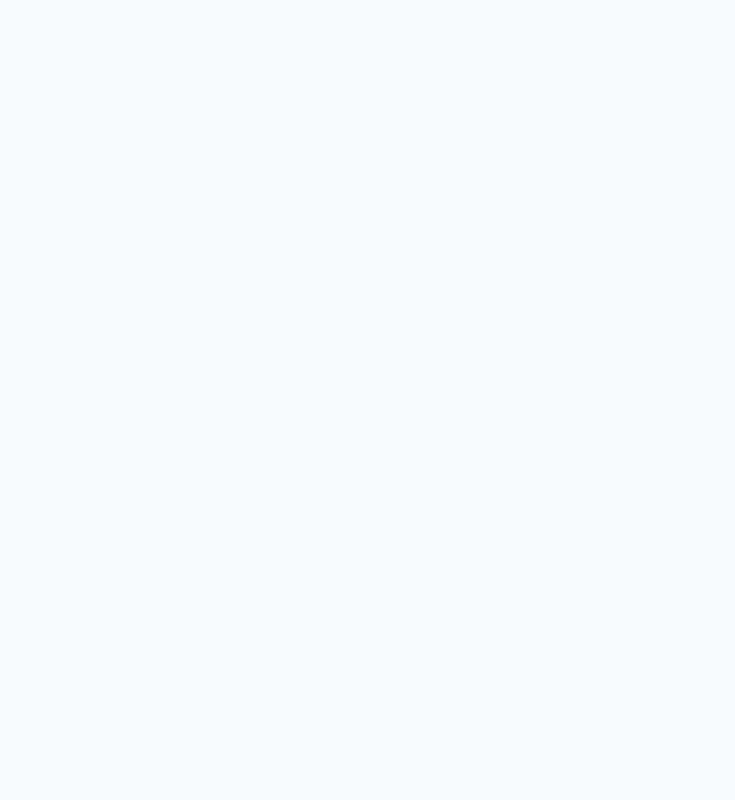
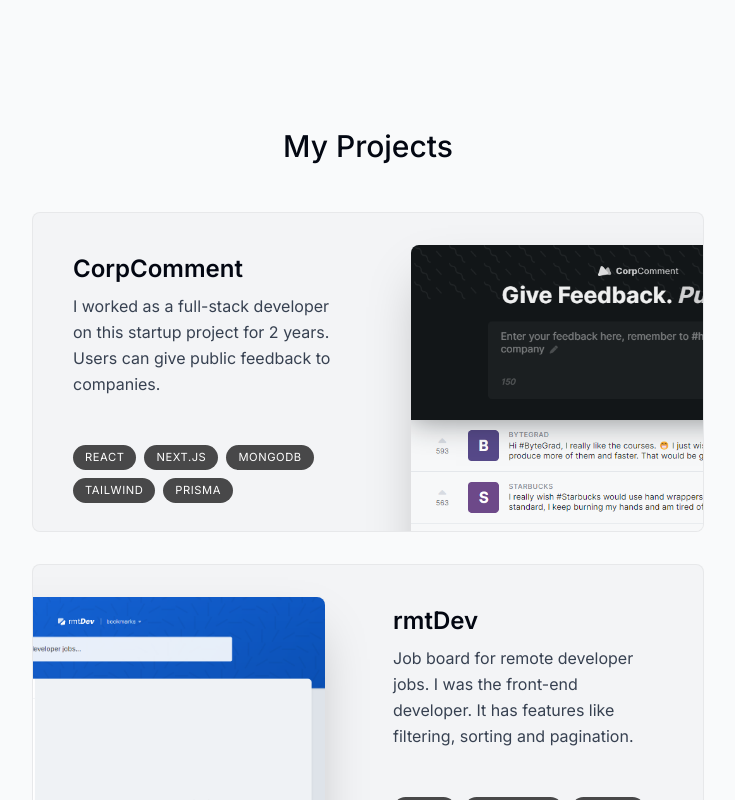
Before and after one commit to lunaticenslaved/portfolio-lesson, a Next.js app: page / in a window 1280 px wide. Shown: the part 1240-2040 px from the top of the page, without its empty margins (272-1007 px from the left). Built offline with nearby package versions, Linux system fonts and the light colour scheme.

Commit message:
feat(projects): add section

```diff
--- a/src/app/page.tsx
+++ b/src/app/page.tsx
@@ -1,5 +1,6 @@
 import { About } from '@/components/about';
 import { Intro } from '@/components/intro';
+import { Projects } from '@/components/projects';
 import { SectionDivider } from '@/components/section-divider';
 
 export default function Home() {
@@ -8,6 +9,7 @@
       <Intro />
       <SectionDivider />
       <About />
+      <Projects />
     </main>
   );
 }
--- a/src/components/about.tsx
+++ b/src/components/about.tsx
@@ -7,7 +7,8 @@
 export function About() {
   return (
     <motion.section
-      className="mb-28 max-w-[45rem] text-center leading-8 sm:mb-40"
+      id="about"
+      className="mb-28 max-w-[45rem] text-center leading-8 sm:mb-40 scroll-mt-28"
       initial={{ opacity: 0, y: 100 }}
       animate={{ opacity: 1, y: 0 }}
       transition={{ delay: 0.175 }}>
--- a/src/components/intro.tsx
+++ b/src/components/intro.tsx
@@ -10,7 +10,7 @@
 
 export function Intro() {
   return (
-    <section className="mb-28 max-w-[50rem] text-center sm:mb-0">
+    <section id="home" className="mb-28 max-w-[50rem] text-center sm:mb-0 scroll-mt-[100rem]">
       <div className="flex items-center justify-center">
         <div className="relative">
           <motion.div
--- /dev/null
+++ b/src/components/project.tsx
@@ -0,0 +1,76 @@
+'use client';
+
+import { createRef } from 'react';
+
+import { motion, useScroll, useTransform } from 'framer-motion';
+import Image from 'next/image';
+
+import { projectsData } from '@/shared/data';
+
+type ProjectProps = (typeof projectsData)[number];
+
+export function Project({ title, description, tags, imageUrl }: ProjectProps) {
+  const rootRef = createRef<HTMLDivElement>();
+
+  const { scrollYProgress } = useScroll({
+    target: rootRef,
+    offset: ['0 1', '1.33 1'],
+  });
+
+  const scaleProgress = useTransform(scrollYProgress, [0, 1], [0.5, 1]);
+  const opacityProgress = useTransform(scrollYProgress, [0, 1], [0.6, 1]);
+
+  return (
+    <motion.div
+      style={{
+        scale: scaleProgress,
+        opacity: opacityProgress,
+      }}
+      ref={rootRef}
+      className="group mb-3 sm:mb-8 last:mb-0">
+      <article className="bg-gray-100 max-w-[42rem] border rounded-lg border-black/5 overflow-hidden sm:pr-8 relative sm:h-[20rem] group-even:pl-8 hover:bg-gray-200 transition">
+        <div className="pt-4 pb-7 px-5 sm:pl-10 sm:pr-2 sm:pt-10 sm:max-w-[50%] flex flex-col h-full group-even:ml-[18rem]">
+          <h3 className="text-2xl font-semibold">{title}</h3>
+          <p className="mt-2 leading-relaxed text-gray-700">{description}</p>
+          <ul className="flex flex-wrap mt-4 gap-2 sm:mt-auto">
+            {tags.map((tag, index) => (
+              <li
+                key={index}
+                className="bg-black/[0.7] px-3 py-1 text-[0.7rem] uppercase tracking-wider text-white rounded-full">
+                {tag}
+              </li>
+            ))}
+          </ul>
+        </div>
+        <Image
+          src={imageUrl}
+          alt={title}
+          width={300}
+          height={200}
+          quality={95}
+          className="
+            absolute
+            top-8
+            -right-40
+            w-[28.25rem]
+            rounded-t-lg
+            shadow-2xl
+
+            group-even:-right-[initial]
+            group-even:-left-40
+            group-hover:-translate-x-3
+            group-hover:translate-y-3
+            group-hover:-rotate-2
+            group-hover:scale-[1.04]
+
+            group-even:group-hover:translate-x-3
+            group-even:group-hover:translate-y-3
+            group-even:group-hover:rotate-2
+            group-even:group-hover:scale-[1.04]
+
+            transition"
+        />
+      </article>
+    </motion.div>
+  );
+}
--- /dev/null
+++ b/src/components/projects.tsx
@@ -0,0 +1,18 @@
+import { projectsData } from '@/shared/data';
+
+import { Project } from './project';
+import { SectionHeading } from './section-heading';
+
+export function Projects() {
+  return (
+    <section id="projects" className="scroll-mt-28">
+      <SectionHeading>My Projects</SectionHeading>
+
+      <div>
+        {projectsData.map(project => (
+          <Project key={project.title} {...project} />
+        ))}
+      </div>
+    </section>
+  );
+}
--- a/src/components/section-heading.tsx
+++ b/src/components/section-heading.tsx
@@ -1,5 +1,5 @@
 import { PropsWithChildren } from 'react';
 
 export function SectionHeading({ children }: PropsWithChildren) {
-  return <h2 className="text-3xl font-medium capitalize">{children}</h2>;
+  return <h2 className="text-3xl font-medium capitalize text-center mb-12">{children}</h2>;
 }
--- /dev/null
+++ b/src/components/section.tsx
@@ -0,0 +1,7 @@
+import { PropsWithChildren } from 'react';
+
+import { motion } from 'framer-motion';
+
+export function Section({ children }: PropsWithChildren) {
+  return <motion.section>{children}</motion.section>;
+}
```
